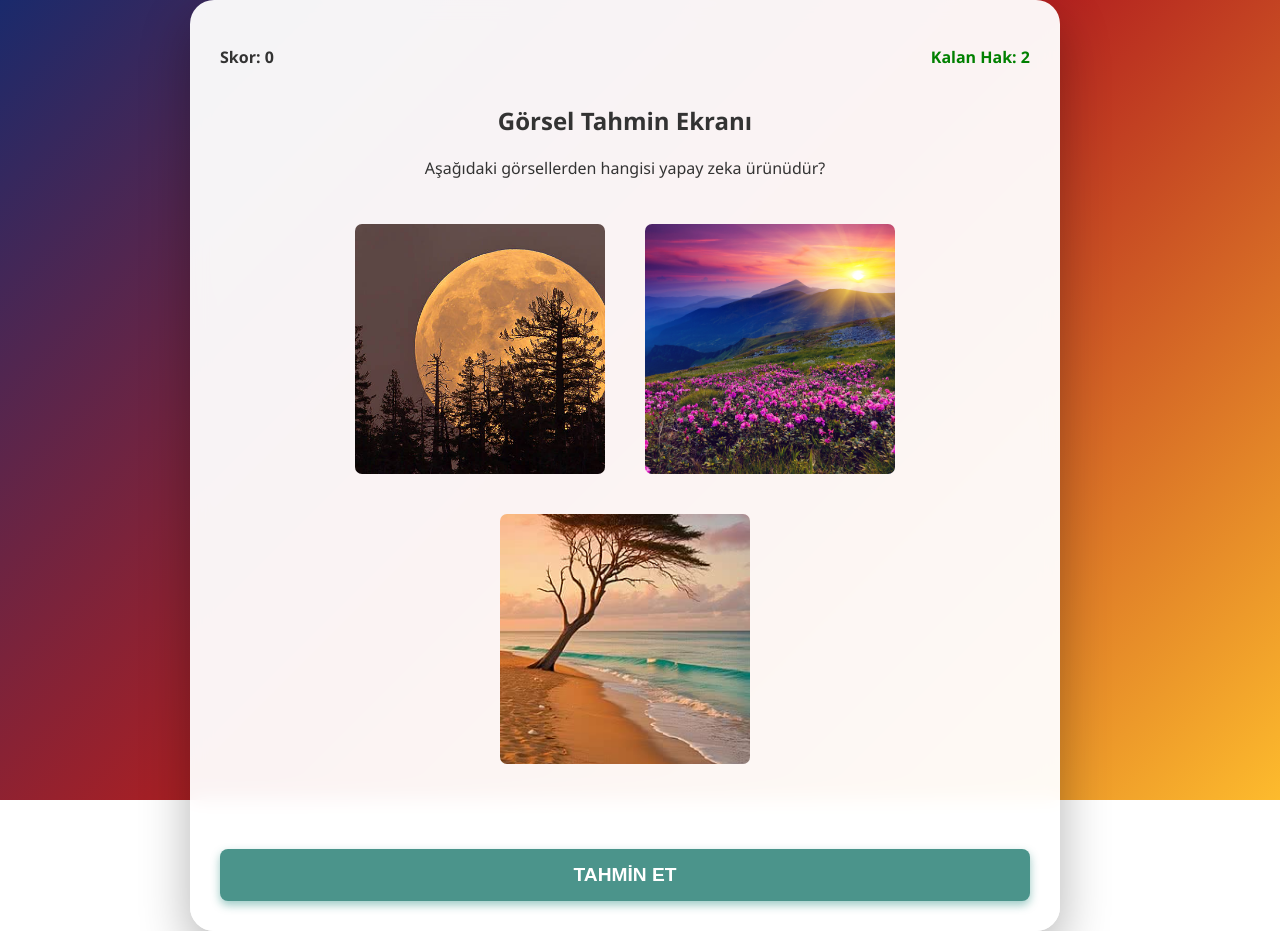
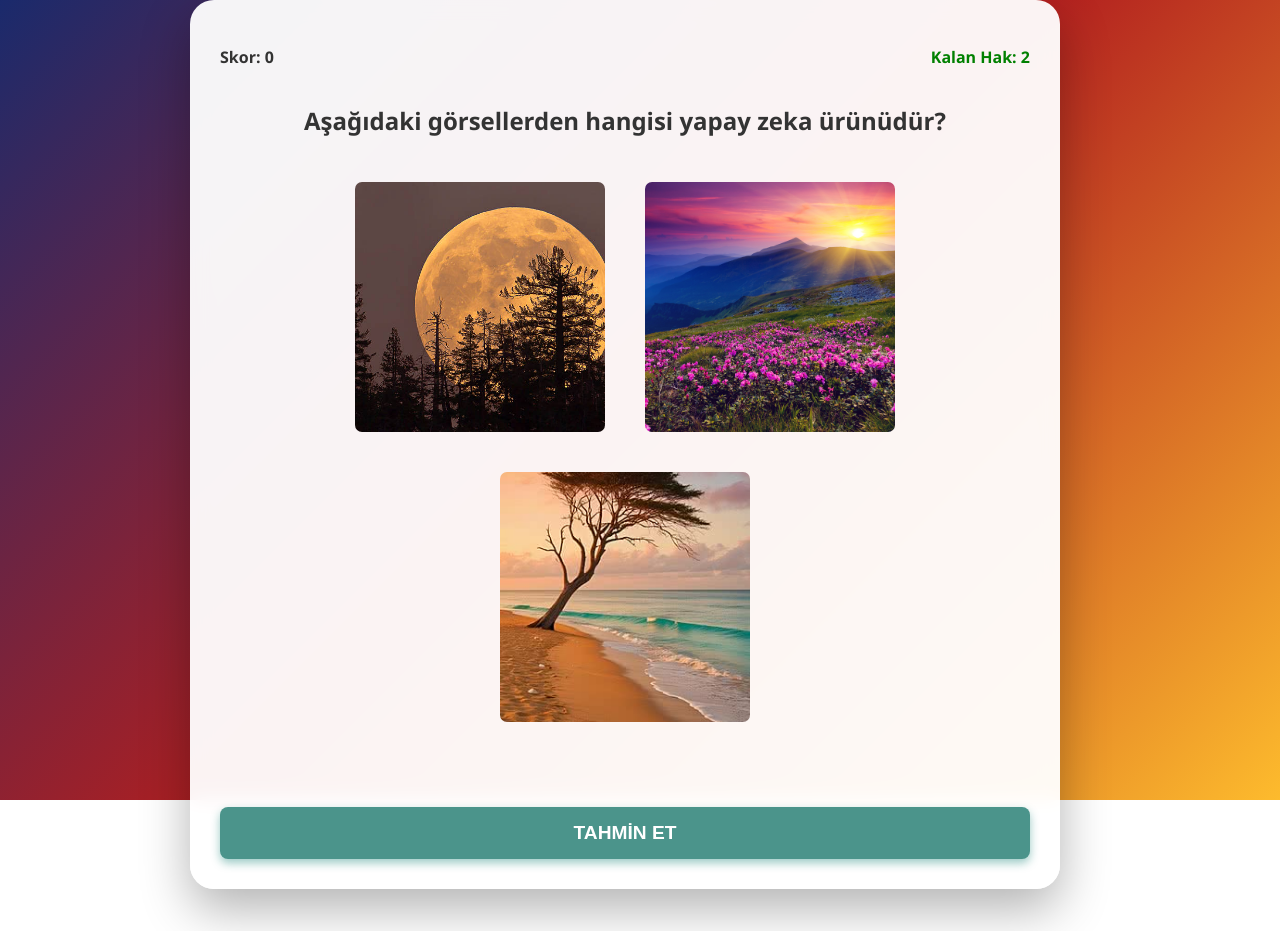
Before and after one commit to Furkan0022/1030510288_BS435_WebProgramlama, a React (Vite) app: page / in a window 1280 px wide. Both pictures are taken after a click on the button "OYUNA BAŞLA". After the commit the page ends 889 px from the top, so only its background shows below. Built offline with nearby package versions, Linux system fonts and the light colour scheme.

Commit message:
Eksiklikler kontrol edildi ve proje son haline getirildi .

```diff
--- a/src/GameScreen.jsx
+++ b/src/GameScreen.jsx
@@ -92,8 +92,7 @@ function GameScreen({ onBackToMenu }) {
                 </div>
             ) : (
                 <>
-                    <h2>Görsel Tahmin Ekranı</h2>
-                    <p>Aşağıdaki görsellerden hangisi yapay zeka ürünüdür?</p>
+                    <h2>Aşağıdaki görsellerden hangisi yapay zeka ürünüdür?</h2>
 
                     <div className="image-grid">
                         {currentData.map((image) => (
```
